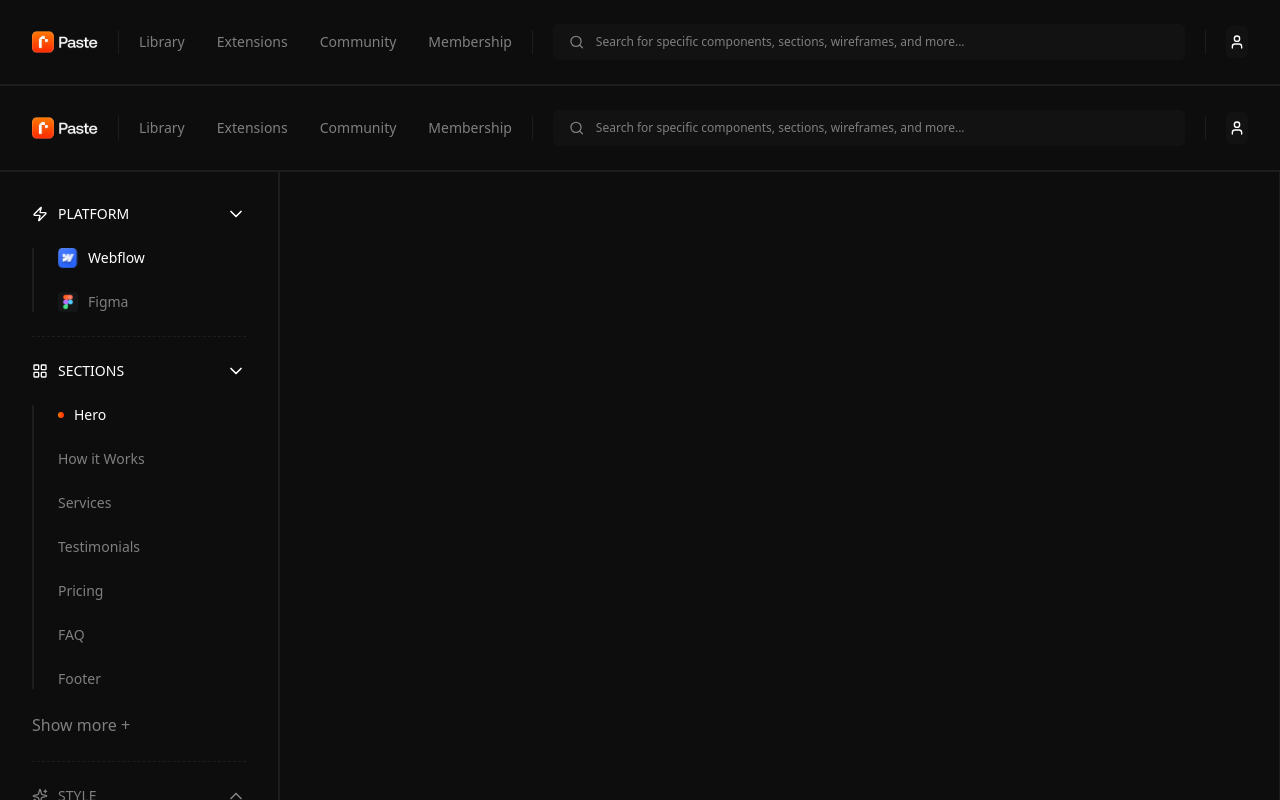
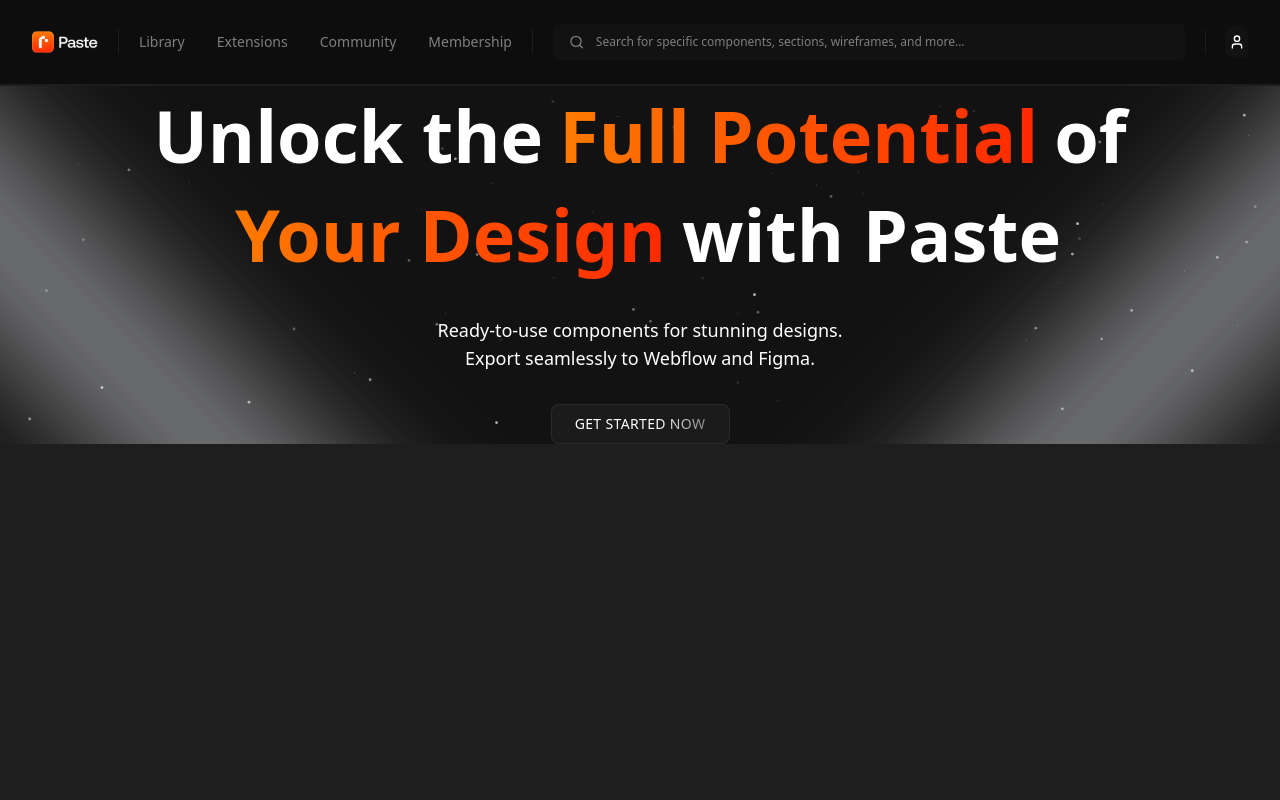
Before and after one commit to AlexDDevv/Ui-Library-Spikes, a Next.js app: page / in a window 1280 px wide. Shown: the top 800 px of the page. Built offline with nearby package versions, Linux system fonts and the light colour scheme.

Commit message:
✨ Create a landing page

```diff
--- a/src/app/page.tsx
+++ b/src/app/page.tsx
@@ -1,13 +1,30 @@
-import Header from "./components/Header";
-import NavBar from "./components/NavBar";
+"use client"
+import ShinyButton from "./components/UI/ShinyButton";
+import Particles from "./components/UI/Particules";
 
 export default function Home() {
     return (
-        <div className="bg-bgContainer shadow-[inset_0_0_0_1px_#1D1D1D] h-full">
-            <Header />
-            <main>
-                <NavBar />
+        <>
+            <main className="bg-bgHero flex flex-col items-center justify-center flex-1 text-center gap-y-8 relative overflow-hidden">
+                <h1 className="font-semibold text-7xl text-white flex flex-col leading-snug z-50">
+                    <p>
+                        Unlock the
+                        <span className="gradientText mx-4">Full Potential</span>
+                        of
+                    </p>
+                    <p>
+                        <span className="gradientText mx-4">Your Design</span>
+                        with Paste
+                    </p>
+                </h1>
+                <p className="text-white text-lg max-w-[430px]">Ready-to-use components for stunning designs. Export seamlessly to Webflow and Figma.</p>
+                <ShinyButton
+                    text="Get Started Now"
+                />
+                <div className="absolute top-1/2 left-1/3 bg-grayText w-[1500px] h-[150px] rounded-full blur-[60px] rotate-[-45deg]"></div>
+                <div className="absolute top-1/2 right-1/3 bg-grayText w-[1500px] h-[150px] rounded-full blur-[60px] rotate-[45deg]"></div>
+                <Particles />
             </main>
-        </div>
+        </>
     );
 }
```
